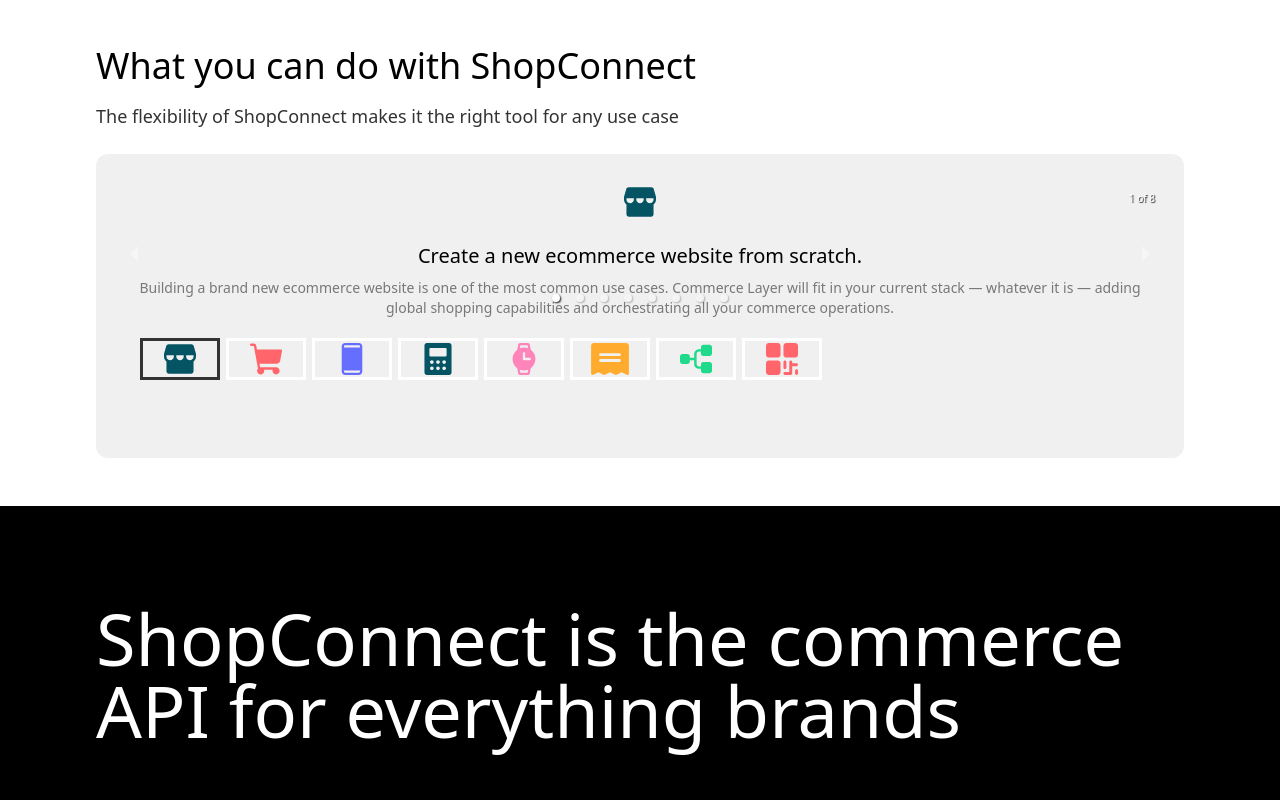
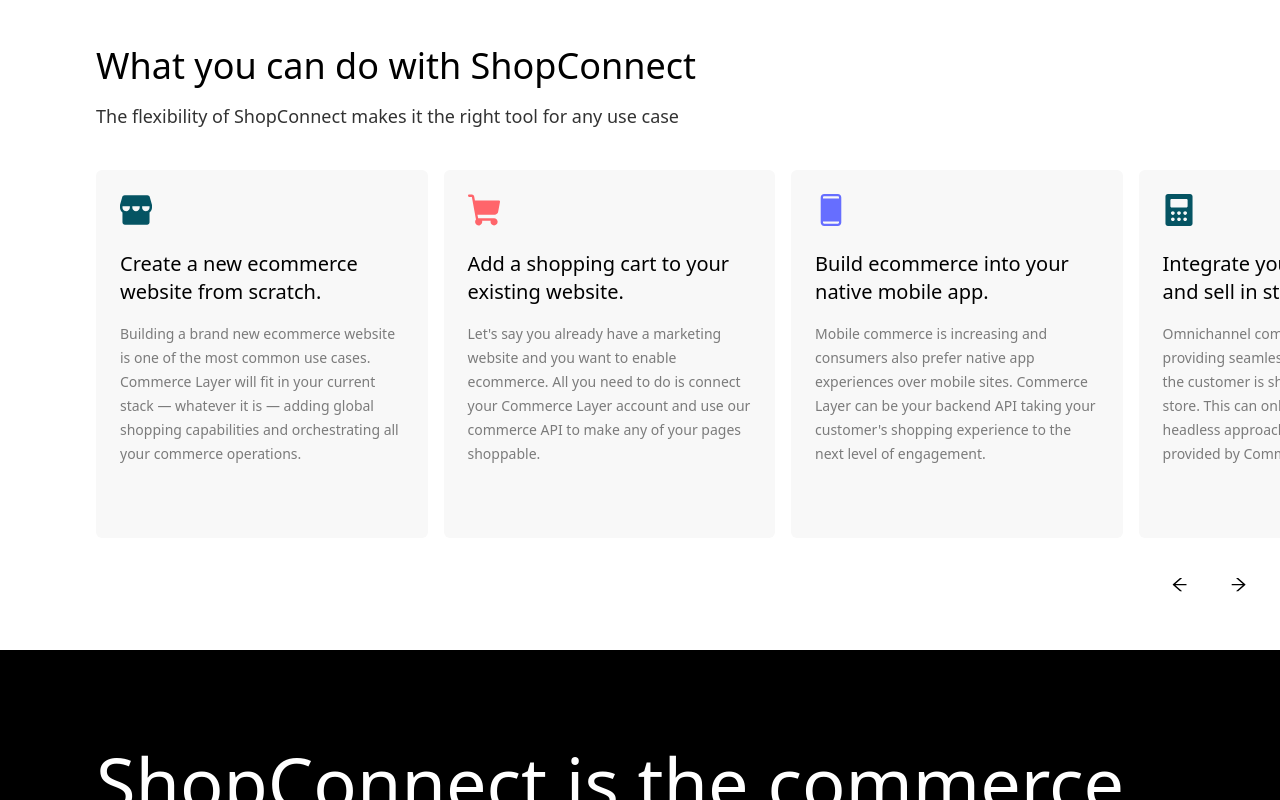
Before and after one commit to Davidthecode/Commerce-layer, a React (Vite) app: page / in a window 1280 px wide. Shown: the part 2340-3140 px from the top of the page. Built offline with nearby package versions, Linux system fonts and the light colour scheme.

Commit message:
made changes

```diff
--- a/src/components/Build.tsx
+++ b/src/components/Build.tsx
@@ -3,12 +3,14 @@
 
 function Build() {
   return (
-    <div className="bg-white pt-14 mx-8 text-black alg:mx-16 xl:px-8">
-      <h1 className="text-[32px] font-medium opacity-80 alg:text-7xl">Build fast.</h1>
-      <h1 className="text-[32px] font-medium opacity-90 mt-[-10px] alg:text-7xl">Build with flexibility.</h1>
-      <div>
-        <h2 className="mt-[4rem] text-[21px] font-medium alg:mt-32 alg:text-4xl">What you can do with ShopConnect</h2>
-        <p className="mt-4 font-medium alg:text-lg alg:opacity-80 ">The flexibility of ShopConnect makes it the right tool for any use case</p>
+    <div className="bg-white pt-14">
+      <div className="mx-8 text-black alg:mx-16 xl:px-8">
+        <h1 className="text-[32px] font-medium opacity-80 alg:text-7xl">Build fast.</h1>
+        <h1 className="text-[32px] font-medium opacity-90 mt-[-10px] alg:text-7xl">Build with flexibility.</h1>
+        <div>
+          <h2 className="mt-[4rem] text-[21px] font-medium alg:mt-32 alg:text-4xl">What you can do with ShopConnect</h2>
+          <p className="mt-4 font-medium alg:text-lg alg:opacity-80 ">The flexibility of ShopConnect makes it the right tool for any use case</p>
+        </div>
       </div>
       <Slider scrollData={scrollData} />
     </div>
--- a/src/components/Footer.tsx
+++ b/src/components/Footer.tsx
@@ -9,7 +9,7 @@
     return (
         <footer className='mt-36 mx-6 pb-24 sm:mx-8 alg:mx-16 xl:px-8'>
             <div className='flex w-fit bg-[#D2F8E8] items-center p-1 rounded-lg'>
-                <div className="h-3 w-3 rounded-full bg-green-400 mr-1"></div>
+                <div className="h-3 w-3 rounded-full bg-green-400 mr-1 animate-pulse"></div>
                 <p className='bg-[#D2F8E8] text-black text-sm'>All systems operational</p>
             </div>
 
--- a/src/components/Slider.tsx
+++ b/src/components/Slider.tsx
@@ -1,86 +1,62 @@
-import { useState } from 'react'
 import { AiOutlineArrowLeft } from 'react-icons/ai'
-import { AiOutlineArrowRight } from 'react-icons/ai'
-import { Carousel } from 'react-responsive-carousel';
+import { AiOutlineArrowRight } from 'react-icons/ai';
 import 'react-responsive-carousel/lib/styles/carousel.min.css';
+import { useRef } from 'react';
 
-interface sliderItem {
+type sliderItem = {
     image: string
     header: string
     text: string
-}
+};
 
-interface SliderProps {
+type SliderProps = {
     scrollData: sliderItem[]
-}
+};
 
 function Slider({ scrollData }: SliderProps) {
 
+    const scrollRef = useRef<HTMLDivElement | null>(null);
 
-    // const [currentIndex, setCurrentIndex] = useState(0)
+    const scroll = (direction: string) => {
+        const { current } = scrollRef;
 
-    // const handleNext = () => {
-    //     setCurrentIndex((prevIndex) => (prevIndex + 1) % scrollData.length);
-    // };
+        if (current) {
+            if (direction === "left") {
+                current.scrollLeft -= 500;
+            } else {
+                current.scrollLeft += 500;
+            }
+        }
+    };
 
-    // const handlePrev = () => {
-    //     setCurrentIndex((prevIndex) => (prevIndex - 1 + scrollData.length) % scrollData.length);
-    // };
-
-    // const currentItem = scrollData[currentIndex];
     return (
-        <Carousel
-            className='mt-6 bg-[#F0F0F0] px-6 py-8 rounded-xl w-full h-[19rem]'
-            infiniteLoop={true}
-        >
-            {scrollData.map((data) => {
+        <section className='flex relative pt-10 px-6 pb-16 alg:pl-16 alg:pr-0 plg:pl-24'>
+            <div className='flex overflow-x-scroll' ref={scrollRef} style={{ scrollBehavior: 'smooth' }}>
+                {scrollData.map((data, index) => {
                     return (
-                    <div>
+                        <div className='min-w-[100%] xsm:min-w-[50%] xsm:h-[28rem] xsm:pr-10 customsm:min-w-[55%] customsm:h-[23rem] alg:min-w-[40%] alg:h-[23rem] plg:min-w-[28%] h-[20rem] pt-6 px-6 bg-[#F8F8F8] mr-4 rounded-md' key={index + 1}>
                             <img
                                 src={data.image}
                                 alt=""
-                            className='w-8 h-8 ' />
+                                className='w-8 h-8'
+                            />
                             <h2 className='mt-6 text-xl font-medium'>{data.header}</h2>
-                        <p className='opacity-50 font-medium text-sm mt-2'>{data.text}</p>
-
-                        {/* <div className='flex justify-end cursor-pointer mt-4 bg-white space-x-4'>
-                            <AiOutlineArrowLeft
-                                onClick={renderar}
-                            />
-
-                            {' '}
-
-                            <AiOutlineArrowRight
-                                onClick={handleNext}
-                            />
-
-                        </div> */}
+                            <p className='opacity-50 font-medium text-sm mt-4 leading-6'>{data.text}</p>
                         </div>
                     )
                 })}
-        </Carousel>
-        // <div>
-        //     <div className='mt-6 bg-[#F0F0F0] px-6 py-8 rounded-xl w-full h-[19rem]'>
-        //         <img src={currentItem.image}
-        //             alt=""
-        //             className='w-8 h-8 ' />
-        //         <h2 className='mt-6 text-xl font-medium'>{currentItem.header}</h2>
-        //         <p className='opacity-50 font-medium text-sm mt-2'>{currentItem.text}</p>
-        //     </div>
-        //     <div className='flex justify-end cursor-pointer mt-4 bg-white space-x-4'>
-        //         <AiOutlineArrowLeft
-        //             onClick={handlePrev}
-        //         />
+            </div>
 
-        //         {' '}
-
-        //         <AiOutlineArrowRight
-        //             onClick={handleNext}
-        //         />
-
-        //     </div>
-        // </div>
-    )
+            <div className='absolute bottom-0 right-6 flex'>
+                <div className='hover:text-white hover:bg-black rounded-full p-2 mr-6' onClick={() => scroll("left")}>
+                    <AiOutlineArrowLeft className="cursor-pointer" size="1.2rem" />
+                </div>
+                <div className='hover:text-white hover:bg-black rounded-full p-2' onClick={() => scroll("right")}>
+                    <AiOutlineArrowRight className="cursor-pointer" size="1.2rem" />
+                </div>
+            </div>
+        </section>
+    );
 }
 
-export default Slider
+export default Slider;
--- a/src/index.css
+++ b/src/index.css
@@ -1,3 +1,17 @@
 @tailwind base;
 @tailwind components;
 @tailwind utilities;
+
+::-webkit-scrollbar {
+    width: 8px;
+    height: 0px;
+}
+
+::-webkit-scrollbar-track {
+    background: #F1F1F1;
+}
+
+::-webkit-scrollbar-thumb {
+    background: #A8A8A8;
+    border-radius: 1px;
+}
--- a/tailwind.config.js
+++ b/tailwind.config.js
@@ -7,6 +7,10 @@
         xsm: {
           min: "600px",
           max: "639px"
+        },
+        customsm: {
+          min: "639px",
+          max: "800px"
         },
         alg: {
           min: "800px",
```
Lines whose indentation alone changed are shown as unchanged.
